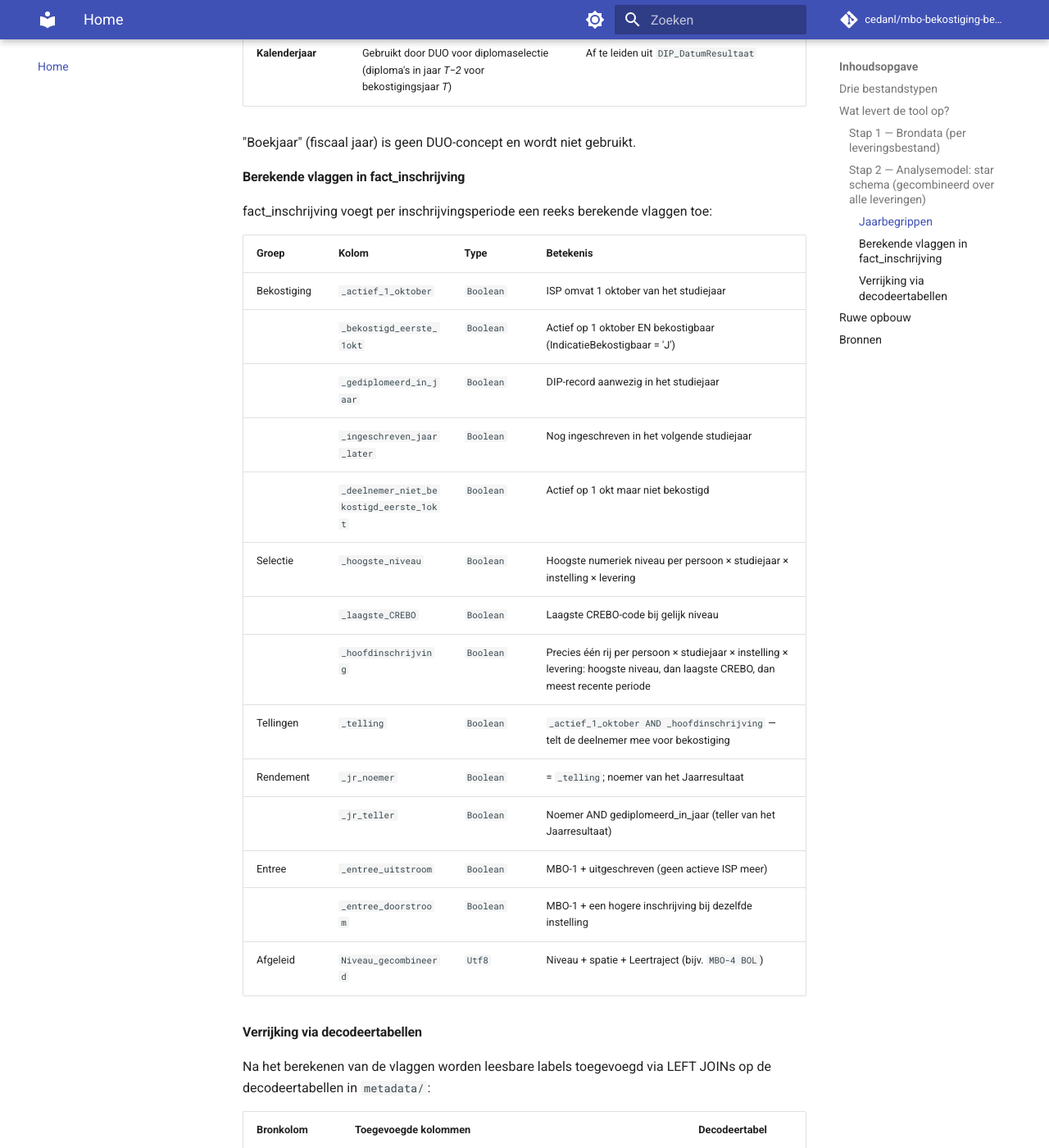
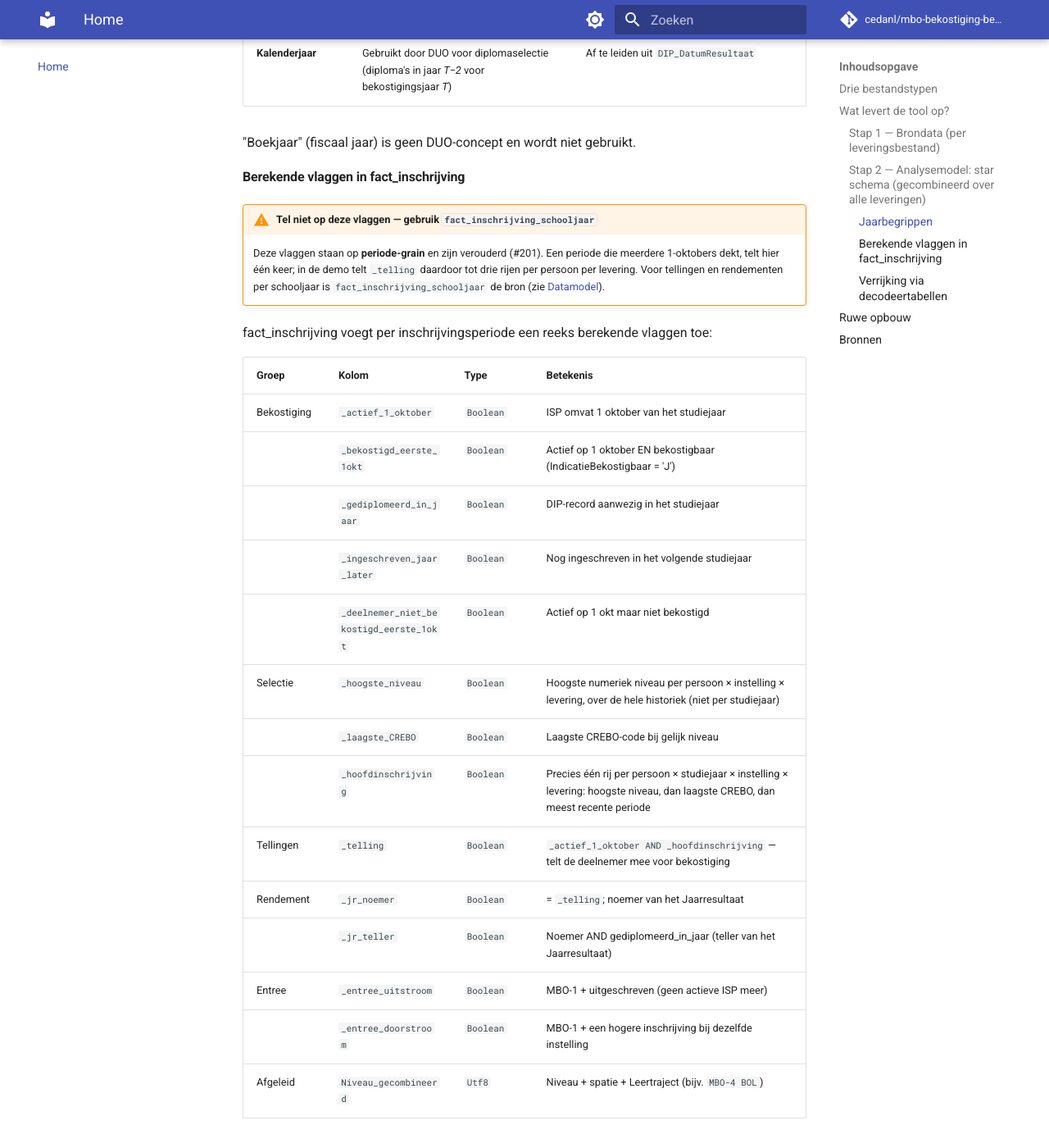
Before and after one commit to cedanl/mbo-bekostiging-bestanden, an MkDocs documentation site: the page built from docs/index.md, in a window 1280 px wide and 1400 px high, scrolled down 3524 px. Shown: the whole window at 82% size. Built offline with MkDocs 1.6.1 and Material for MkDocs 9.7.7, drawn with Linux system fonts in a browser that asks for light colours; comment, search, counter and statistics services are not loaded.

Commit message:
docs(#179): definities bijgetrokken met de code (#232)
- datamodel: _actief_1_oktober volgens #163 (periode dekt 1-10 met
  _periode_einde); _hoogste_niveau/_laagste_CREBO over de hele historiek;
  conventie voor interne `_`-kolommen en wat niet in de ster komt.
- index.md: waarschuwing bij de legacy periode-vlaggen (tel op
  fact_inschrijving_schooljaar, #201); _hoogste_niveau correct beschreven.
- ro.md: meerdere/herleveringen van dezelfde instelling en canonicalisatie.
- aan-de-slag: de PII-patronen; test_docs_pii houdt docs en pii.py gelijk.
- quality.schema.json: schrijfpad als <target>/quality.json.

Closes #179


Entire-Checkpoint: 01M3KNFZDEWH9Y05D01H8ERMTK

Co-authored-by: Tomer Iwan <t.iwan@mail.com>
Co-authored-by: Claude Opus 5.5 <noreply@anthropic.com>

```diff
--- a/docs/index.md
+++ b/docs/index.md
@@ -93,6 +93,11 @@ DUO werkt met drie jaarbegrippen die in de data voorkomen:
 
 #### Berekende vlaggen in fact_inschrijving
 
+!!! warning "Tel niet op deze vlaggen — gebruik `fact_inschrijving_schooljaar`"
+    Deze vlaggen staan op **periode-grain** en zijn verouderd (#201). Een periode die meerdere 1-oktobers dekt,
+    telt hier één keer; in de demo telt `_telling` daardoor tot drie rijen per persoon per levering. Voor tellingen
+    en rendementen per schooljaar is `fact_inschrijving_schooljaar` de bron (zie [Datamodel](datamodel.md)).
+
 fact_inschrijving voegt per inschrijvingsperiode een reeks berekende vlaggen toe:
 
 | Groep | Kolom | Type | Betekenis |
@@ -102,7 +107,7 @@ fact_inschrijving voegt per inschrijvingsperiode een reeks berekende vlaggen toe
 | | `_gediplomeerd_in_jaar` | `Boolean` | DIP-record aanwezig in het studiejaar |
 | | `_ingeschreven_jaar_later` | `Boolean` | Nog ingeschreven in het volgende studiejaar |
 | | `_deelnemer_niet_bekostigd_eerste_1okt` | `Boolean` | Actief op 1 okt maar niet bekostigd |
-| Selectie | `_hoogste_niveau` | `Boolean` | Hoogste numeriek niveau per persoon × studiejaar × instelling × levering |
+| Selectie | `_hoogste_niveau` | `Boolean` | Hoogste numeriek niveau per persoon × instelling × levering, over de hele historiek (niet per studiejaar) |
 | | `_laagste_CREBO` | `Boolean` | Laagste CREBO-code bij gelijk niveau |
 | | `_hoofdinschrijving` | `Boolean` | Precies één rij per persoon × studiejaar × instelling × levering: hoogste niveau, dan laagste CREBO, dan meest recente periode |
 | Tellingen | `_telling` | `Boolean` | `_actief_1_oktober AND _hoofdinschrijving` — telt de deelnemer mee voor bekostiging |
--- a/docs/quality.schema.json
+++ b/docs/quality.schema.json
@@ -1,7 +1,7 @@
 {
   "$schema": "http://json-schema.org/draft-07/schema#",
   "title": "Quality Report for MBO Ingest Star Schema",
-  "description": "Machine-readable quality metrics for each run. Written to data/03-output/{scenario}/star/quality.json by run_star().",
+  "description": "Machine-readable quality metrics for each run. Written to <target>/quality.json by run_star(); the app uses <output>/star.",
   "type": "object",
   "properties": {
     "timestamp": {
```
Also changed, not shown: docs/aan-de-slag.md (+8 -1 lines), docs/databestanden/ro.md (+7 -0 lines), docs/datamodel.md (+7 -1 lines), 1 other file.
